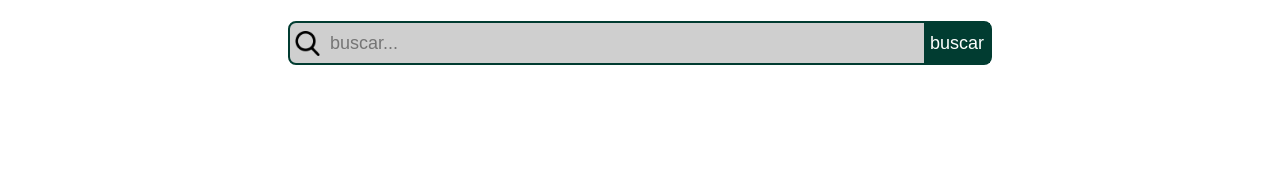
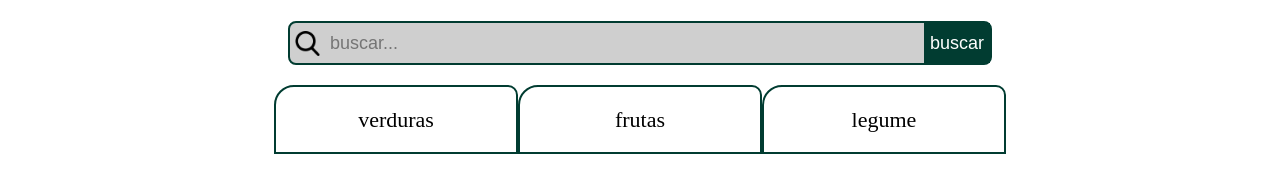
Before and after one commit to RafaelRigo/DaRoca, a plain HTML site: page codigo/principal/index.html in a window 1280 px wide. Shown: the part 320-512 px from the top of the page. Drawn offline with Linux system fonts and the light colour scheme.

Commit message:
tentaiva abas

```diff
--- a/codigo/principal/index.html
+++ b/codigo/principal/index.html
@@ -5,6 +5,7 @@
     <meta name="viewport" content="width=device-width, initial-scale=1.0">
     <title>Da Roça</title>
     <link rel="stylesheet" href="style.css">
+    <script src="main.js"></script>
 </head>
 <body>
     <header>
@@ -29,6 +30,11 @@
             <input type="text" placeholder="buscar..." id="txt-buscar">
             <button id="bt-buscar">buscar</button>
         </div>
+        <div id="produtos">
+            <div id="verdura">verduras<input type="radio" name="produto"></div>
+            <div id="fruta">frutas<input type="radio" name="produto" ></div>
+            <div id="legume">legume<input type="radio" name="produto" ></div>
+        </div>
     </main>
 </body>
 </html>
--- a/codigo/principal/style.css
+++ b/codigo/principal/style.css
@@ -189,3 +189,36 @@ main p{
     margin-top: -20px;
     font-family: var(--font);
 }
+
+#produtos div{
+    width: 200px;
+    height: 25px;
+    color: black;
+    font-size: 22px;
+    padding: 20px;
+    text-align: center;
+    border-radius: 20px 10px 0px 0px;
+    border: 2px solid #013C31
+
+}
+
+#produtos div:hover{
+    cursor: pointer;
+}
+
+#produtos div:active{
+    background-color: #013C31;
+    color: white;
+}
+
+#produtos input{
+    width: 100%;
+    height: 100%;
+    visibility: hidden;
+}
+
+#produtos {
+    margin-top: 20px;
+    display: flex;
+    justify-content: center;
+}
```
Also changed, not shown: codigo/principal/main.js (added).
